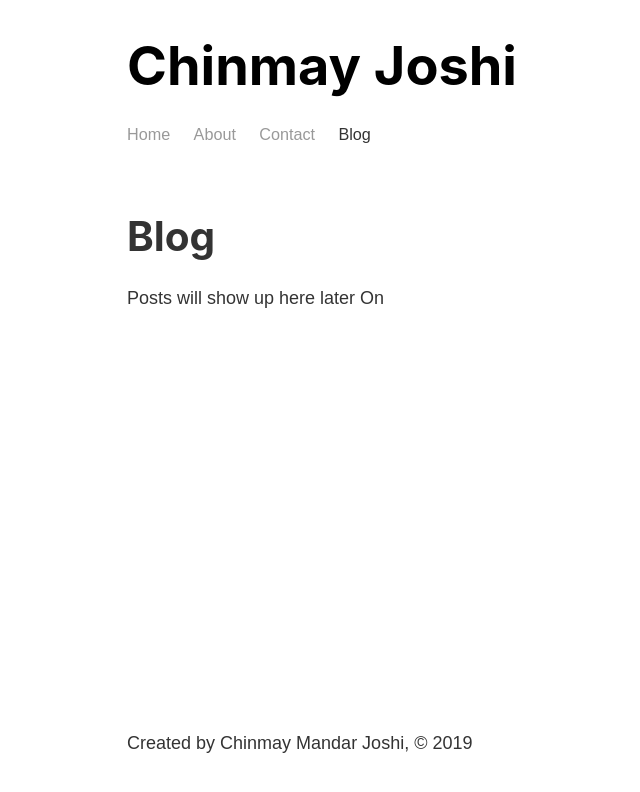
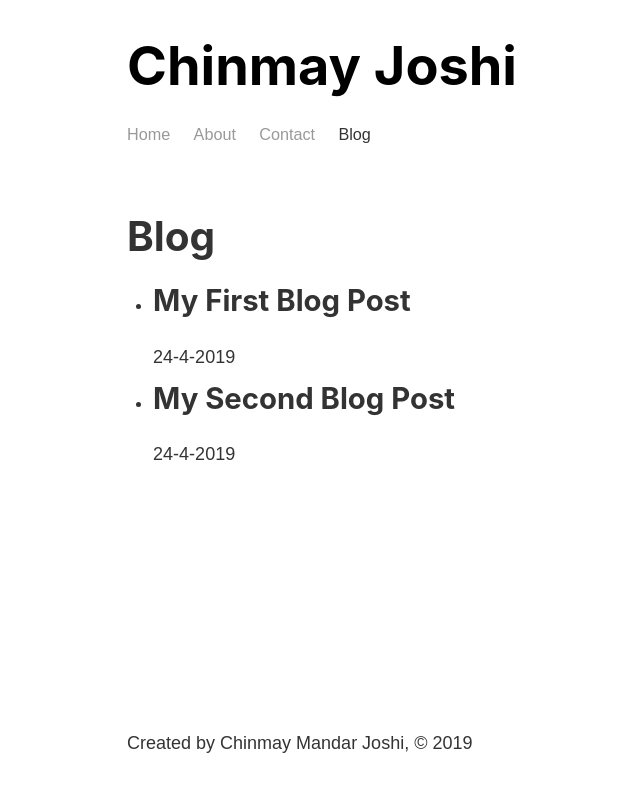
Before and after one commit to dienigma/portfolio, a Gatsby site: page /blog in a window 1280 px wide. Shown: the whole page, without its empty margins (156-796 px from the left). Built offline with nearby package versions, Linux system fonts and the light colour scheme; Gatsby itself is replaced by a stand-in of ours.

Commit message:
Wrote down queries to query the file system

```diff
--- a/gatsby-config.js
+++ b/gatsby-config.js
@@ -12,5 +12,6 @@
         path: `${__dirname}/src/`,
       },
     },
+    "gatsby-transformer-remark",
   ],
 }
--- a/package.json
+++ b/package.json
@@ -16,6 +16,7 @@
     "gatsby": "^2.3.25",
     "gatsby-plugin-sass": "^2.0.11",
     "gatsby-source-filesystem": "^2.0.31",
+    "gatsby-transformer-remark": "^2.3.10",
     "node-sass": "^4.11.0",
     "react": "^16.8.6",
     "react-dom": "^16.8.6"
--- a/src/pages/blog.js
+++ b/src/pages/blog.js
@@ -1,11 +1,38 @@
 import React from "react"
 import Layout from "../components/layout"
+import { graphql, useStaticQuery } from "gatsby"
 
 const BlogPage = () => {
+  const data = useStaticQuery(graphql`
+    query {
+      allMarkdownRemark {
+        edges {
+          node {
+            frontmatter {
+              title
+              date
+            }
+            html
+            excerpt
+          }
+        }
+      }
+    }
+  `)
+
   return (
     <Layout>
       <h1>Blog</h1>
-      <p>Posts will show up here later On</p>
+      <ul>
+        {data.allMarkdownRemark.edges.map(edge => {
+          return (
+            <li>
+              <h2>{edge.node.frontmatter.title}</h2>
+              <p>{edge.node.frontmatter.date}</p>
+            </li>
+          )
+        })}
+      </ul>
     </Layout>
   )
 }
```
Also changed, not shown: 1 other file.
